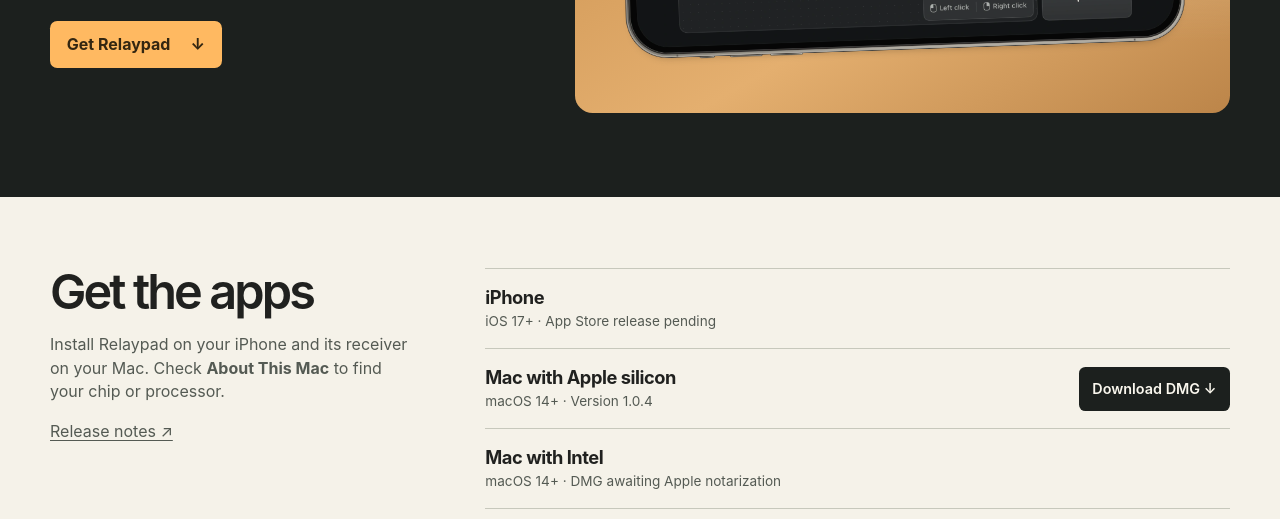
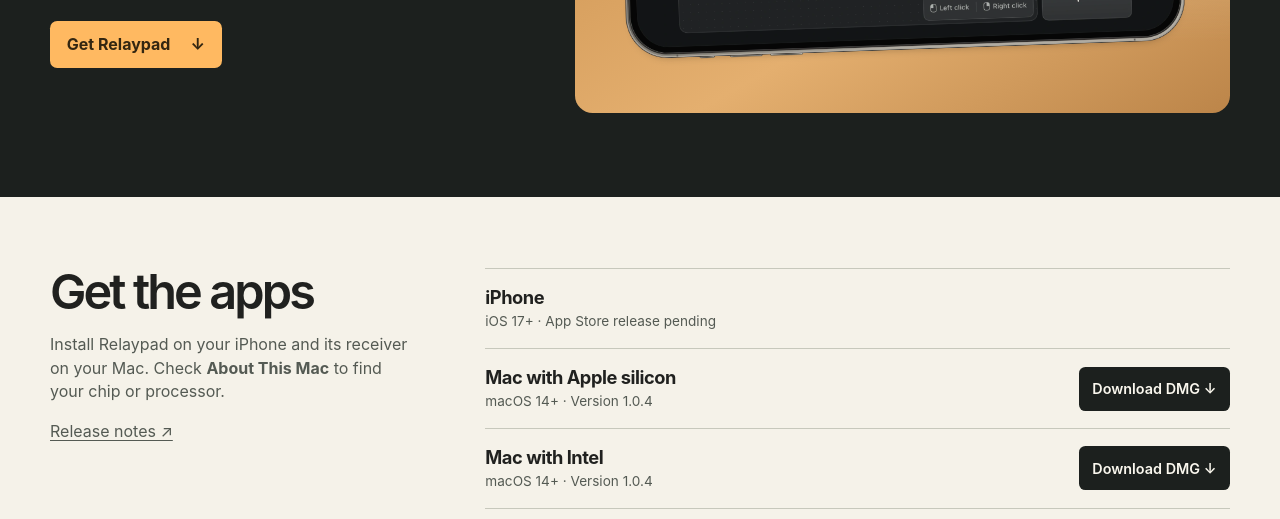
Before and after one commit to chheplo/relaypad, a plain HTML site: page docs/index.html in a window 1280 px wide. Shown: the part 433-952 px from the top of the page. Drawn offline with Linux system fonts and the light colour scheme.

Commit message:
Offer both notarized Mac installers with or without JavaScript

```diff
--- a/docs/index.html
+++ b/docs/index.html
@@ -36,16 +36,16 @@
   <div>
     <div class="release-list">
       <div class="release" data-channel="iphone">
-        <div><h3>iPhone</h3><p>iOS 17+ · <span data-status>See release notes for availability</span></p></div>
+        <div><h3>iPhone</h3><p>iOS 17+ · <span data-status>App Store release pending</span></p></div>
         <a data-download hidden></a>
       </div>
       <div class="release" data-channel="mac-arm64">
-        <div><h3>Mac with Apple silicon</h3><p>macOS 14+ · <span data-status>See release notes for availability</span></p></div>
-        <a data-download hidden></a>
+        <div><h3>Mac with Apple silicon</h3><p>macOS 14+ · <span data-status>Version 1.0.4</span></p></div>
+        <a data-download href="https://github.com/chheplo/relaypad/releases/download/v1.0.4/Relaypad-1.0.4-macOS-arm64.dmg" aria-label="Download Relaypad for Mac, Apple silicon">Download DMG ↓</a>
       </div>
       <div class="release" data-channel="mac-x86_64">
-        <div><h3>Mac with Intel</h3><p>macOS 14+ · <span data-status>See release notes for availability</span></p></div>
-        <a data-download hidden></a>
+        <div><h3>Mac with Intel</h3><p>macOS 14+ · <span data-status>Version 1.0.4</span></p></div>
+        <a data-download href="https://github.com/chheplo/relaypad/releases/download/v1.0.4/Relaypad-1.0.4-macOS-x86_64.dmg" aria-label="Download Relaypad for Mac, Intel">Download DMG ↓</a>
       </div>
     </div>
     <p class="source-instructions"><a href="https://github.com/chheplo/relaypad/blob/main/CONTRIBUTING.md#build-from-source">Build from source with Xcode ↗</a></p>
--- a/docs/releases.js
+++ b/docs/releases.js
@@ -7,7 +7,12 @@ async function showReleases() {
     const channel = row.dataset.channel;
     const entry = releases[channel];
     const status = row.querySelector("[data-status]");
-    if (entry?.url === null) {
+    if (!entry) continue;
+    const link = row.querySelector("[data-download]");
+    link.hidden = true;
+    link.removeAttribute("href");
+    status.textContent = "See release notes for availability";
+    if (entry.url === null) {
       if (typeof entry.status === "string" && entry.status.trim()) status.textContent = entry.status;
       continue;
     }
@@ -25,12 +30,11 @@ async function showReleases() {
       : url.origin === "https://github.com" && url.pathname.startsWith("/chheplo/relaypad/releases/download/")
         && url.pathname.endsWith("-macOS-" + architecture + ".dmg");
     if (!official) continue;
-    const link = row.querySelector("[data-download]");
     link.href = url.href;
     link.textContent = iphone ? "View on App Store ↗" : "Download DMG ↓";
-    link.setAttribute("aria-label", iphone ? "View Relaypad on the App Store" : "Download Relaypad for Mac, " + architecture);
+    link.setAttribute("aria-label", iphone ? "View Relaypad on the App Store" : "Download Relaypad for Mac, " + (architecture === "arm64" ? "Apple silicon" : "Intel"));
     link.hidden = false;
     status.textContent = "Version " + entry.version;
   }
 }
-showReleases().catch(() => { /* Release notes and build instructions are available in the HTML fallback. */ });
+showReleases().catch(() => { /* The verified release links are available in the HTML fallback. */ });
--- a/docs/site-release.json
+++ b/docs/site-release.json
@@ -4,5 +4,8 @@
     "version": "1.0.4",
     "url": "https://github.com/chheplo/relaypad/releases/download/v1.0.4/Relaypad-1.0.4-macOS-arm64.dmg"
   },
-  "mac-x86_64": { "version": null, "url": null, "status": "DMG awaiting Apple notarization" }
+  "mac-x86_64": {
+    "version": "1.0.4",
+    "url": "https://github.com/chheplo/relaypad/releases/download/v1.0.4/Relaypad-1.0.4-macOS-x86_64.dmg"
+  }
 }
```
Also changed, not shown: 2 other files.
